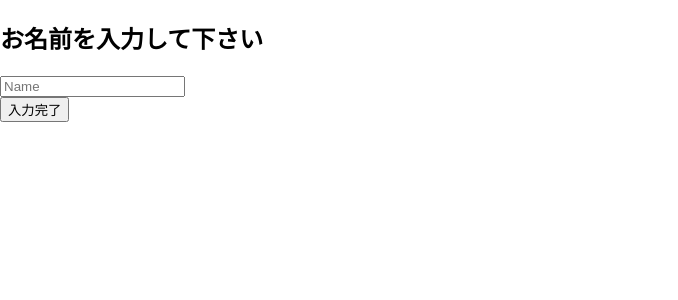
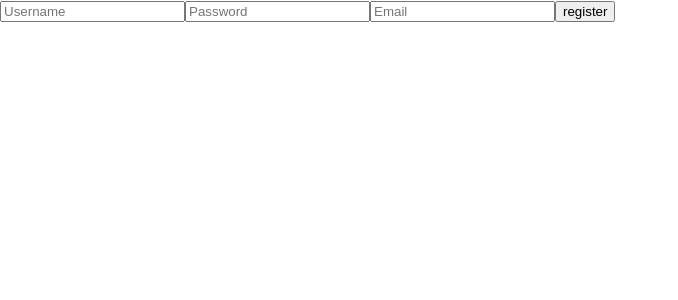
Before and after one commit to hackathon-2023-summer/frontend, a Next.js app in the folder frontapp/: page / in a window 1280 px wide. Shown: the top 300 px of the page, without its empty margins (0-678 px from the left). Built offline with nearby package versions, Linux system fonts and the light colour scheme.

Commit message:
Add register.tsx

```diff
--- /dev/null
+++ b/frontapp/components/Register.tsx
@@ -0,0 +1,41 @@
+import { useState } from 'react'
+import { NextPage } from "next"
+
+const Register: NextPage = () => {
+  const [username, setUsername] = useState('')
+  const [password, setPassword] = useState('')
+  const [email, setEmail] = useState('')
+  const [message, setMessage] = useState('')
+  const handleSubmit = async (e: React.FormEvent) => {
+    e.preventDefault()
+    const response = await fetch(`${process.env.NEXT_PUBLIC_API_BASE_URL}/api/register`, {
+      'method': 'POST',
+      headers: { 'Content-Type': 'application/json' },
+      body: JSON.stringify({ username, password, email })
+    })
+    const data = await response.json();
+    setMessage(data.message);
+  }
+  return (
+    <form onSubmit={handleSubmit}>
+      <input
+        value={username}
+        onChange={e => setUsername(e.target.value)}
+        placeholder='Username'
+      />
+      <input
+        value={password}
+        onChange={e => setPassword(e.target.value)}
+        placeholder='Password'
+      />
+      <input
+        value={email}
+        onChange={e => setEmail(e.target.value)}
+        placeholder='Email'
+      />
+      <button type='submit'>register</button>
+      <div>{message}</div>
+    </form>
+  )
+}
+export default Register
--- a/frontapp/pages/index.tsx
+++ b/frontapp/pages/index.tsx
@@ -1,9 +1,9 @@
 import { NextPage } from "next/types"
-import APITest from "../components/APITest"
+import Register from "../components/Register"
 
 
 const Home: NextPage = () => {
-  return (<APITest />)
+  return (<Register />)
 }
 
 export default Home
```
Also changed, not shown: frontapp/components/APITest.tsx (+0 -45 lines).
